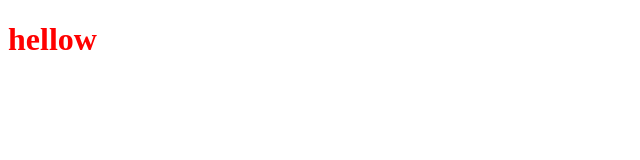
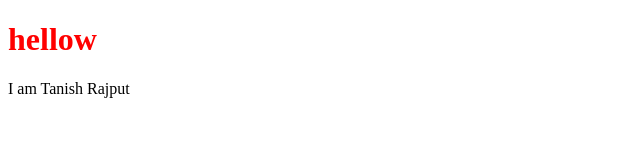
Before and after one commit to tkarshmishra/localRepo, a plain HTML site: page index.html in a window 1280 px wide. Shown: the whole page, without its empty margins (0-640 px from the left). Drawn offline with Linux system fonts and the light colour scheme.

Commit message:
Add new feature

```diff
--- a/index.html
+++ b/index.html
@@ -8,5 +8,6 @@
 </head>
 <body>
     <h1> hellow </h1>
+    I am Tanish Rajput
 </body>
 </html>
```
